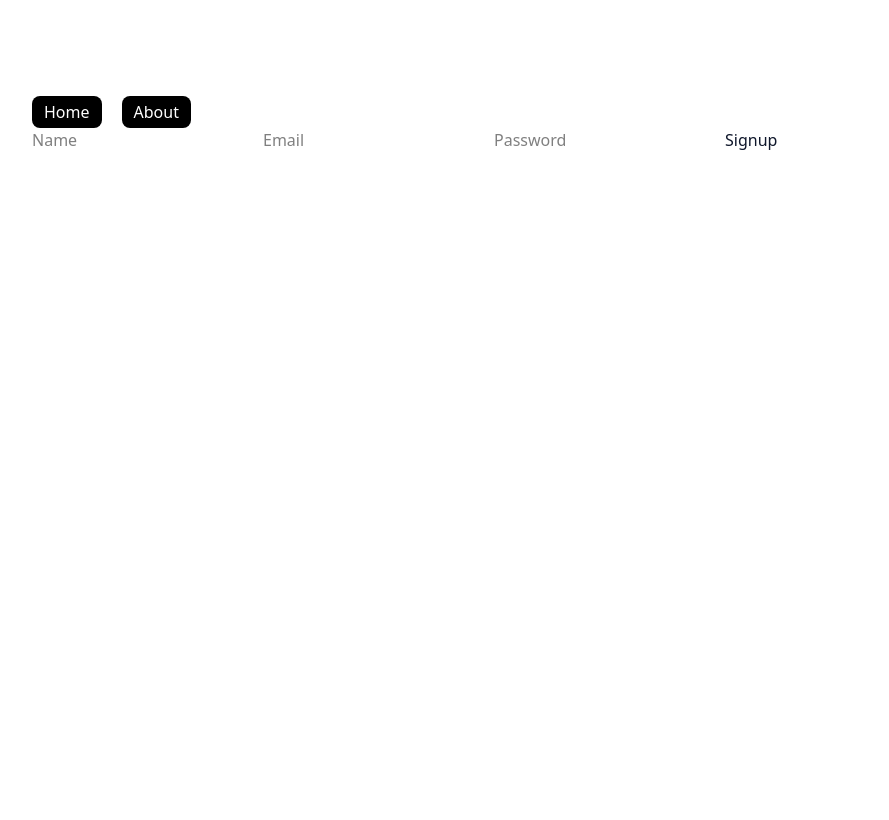
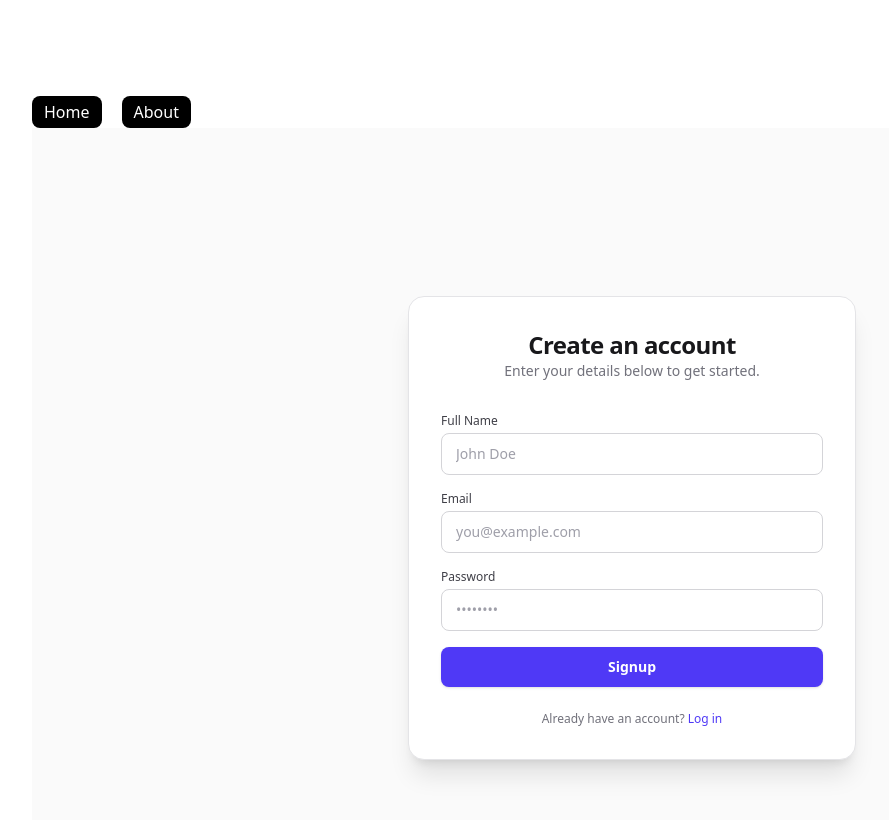
Before and after one commit to saiful-aj18/nextjs-style-tailwind-practice, a Next.js app: page /signup in a window 1280 px wide. Shown: the top 820 px of the page, without its empty margins (8-897 px from the left). Built offline with nearby package versions, Linux system fonts and the light colour scheme.

Commit message:
UI added

```diff
--- a/app/login/page.jsx
+++ b/app/login/page.jsx
@@ -1,58 +1,103 @@
 'use client'
 
-import { useRouter } from "next/navigation.js"
+import { useRouter } from "next/navigation"
 import { useState } from "react"
+import Link from "next/link"
 
 const LoginPage = () => {
   const router = useRouter();
 
   const [email, setEmail] = useState('');
   const [password, setPassword] = useState('');
+  const [isLoading, setIsLoading] = useState(false);
 
-  const handleSubmit = async e => {
+  const handleSubmit = async (e) => {
     e.preventDefault();
+    setIsLoading(true);
 
-    // Send Login request
+    try {
       const response = await fetch('/api/auth/login', {
         method: 'POST',
         headers: {
           'content-type': 'application/json'
         },
-      body: JSON.stringify({
-        email,
-        password
-      })
-    })
+        body: JSON.stringify({ email, password })
+      });
 
       const data = await response.json();
 
       alert(data.message);
 
-    if(response.ok) {
-      router.push('/dashboard')
+      if (response.ok) {
+        router.push('/dashboard');
       }
+    } catch (error) {
+      console.error('Login error:', error);
+      alert('An unexpected error occurred.');
+    } finally {
+      setIsLoading(false);
     }
-
+  };
 
   return (
-    <form onSubmit={handleSubmit}>
+    <div className="flex min-h-screen items-center justify-center bg-zinc-50 px-4 dark:bg-zinc-950">
+      <div className="w-full max-w-md rounded-2xl border border-zinc-200 bg-white p-8 shadow-xl dark:border-zinc-800 dark:bg-zinc-900">
+        <div className="mb-8 text-center">
+          <h1 className="text-2xl font-bold tracking-tight text-zinc-900 dark:text-zinc-50">
+            Welcome back
+          </h1>
+          <p className="text-sm text-zinc-500 dark:text-zinc-400">
+            Please enter your details to sign in.
+          </p>
+        </div>
+
+        <form onSubmit={handleSubmit} className="space-y-4">
+          <div>
+            <label className="mb-1 block text-xs font-medium text-zinc-700 dark:text-zinc-300">
+              Email
+            </label>
             <input
               type="email"
-        placeholder="Email"
+              required
+              placeholder="you@example.com"
+              value={email}
               onChange={e => setEmail(e.target.value)}
+              className="w-full rounded-lg border border-zinc-300 px-3.5 py-2.5 text-sm text-zinc-900 placeholder-zinc-400 focus:border-indigo-500 focus:outline-none focus:ring-2 focus:ring-indigo-500/20 dark:border-zinc-700 dark:bg-zinc-800 dark:text-zinc-100 dark:placeholder-zinc-500"
             />
+          </div>
 
+          <div>
+            <label className="mb-1 block text-xs font-medium text-zinc-700 dark:text-zinc-300">
+              Password
+            </label>
             <input
               type="password"
-        placeholder="Password"
+              required
+              placeholder="••••••••"
+              value={password}
               onChange={e => setPassword(e.target.value)}
+              className="w-full rounded-lg border border-zinc-300 px-3.5 py-2.5 text-sm text-zinc-900 placeholder-zinc-400 focus:border-indigo-500 focus:outline-none focus:ring-2 focus:ring-indigo-500/20 dark:border-zinc-700 dark:bg-zinc-800 dark:text-zinc-100 dark:placeholder-zinc-500"
             />
+          </div>
 
-      <button type="submit">
-        Login
+          <button
+            type="submit"
+            disabled={isLoading}
+            className="w-full rounded-lg bg-indigo-600 px-4 py-2.5 text-sm font-semibold text-white shadow-sm hover:bg-indigo-500 focus:outline-none focus:ring-2 focus:ring-indigo-500/20 active:bg-indigo-700 disabled:opacity-50 transition-colors"
+          >
+            {isLoading ? 'Signing in...' : 'Login'}
           </button>
         </form>
-  )
-}
+
+        <p className="mt-6 text-center text-xs text-zinc-500 dark:text-zinc-400">
+          Don't have an account?{' '}
+          <Link href="/signup" className="font-medium text-indigo-600 hover:underline dark:text-indigo-400">
+            Sign up
+          </Link>
+        </p>
+      </div>
+    </div>
+  );
+};
 
 export default LoginPage;
--- a/app/signup/page.jsx
+++ b/app/signup/page.jsx
@@ -1,7 +1,8 @@
 'use client'
 
-import { useRouter } from "next/navigation.js"
+import { useRouter } from "next/navigation"
 import { useState } from "react"
+import Link from "next/link"
 
 const SignupPage = () => {
   const router = useRouter();
@@ -10,61 +11,110 @@ const SignupPage = () => {
     name: '',
     email: '',
     password: ''
-  })
+  });
+  const [isLoading, setIsLoading] = useState(false);
 
-  const handleSubmit = async e => {
+  const handleSubmit = async (e) => {
     e.preventDefault();
+    setIsLoading(true);
 
-    // Send Signup request
+    try {
       const response = await fetch('/api/auth/signup', {
         method: 'POST',
         headers: {
           'content-type': 'application/json'
         },
         body: JSON.stringify(form)
-    })
+      });
 
       const data = await response.json();
 
       alert(data.message);
 
-    if(response.ok) {
-      router.push('/login')
+      if (response.ok) {
+        router.push('/dashboard');
       }
+    } catch (error) {
+      console.error('Signup error:', error);
+      alert('An unexpected error occurred.');
+    } finally {
+      setIsLoading(false);
     }
-
+  };
 
   return (
-    <form onSubmit={handleSubmit}>
+    <div className="flex min-h-screen items-center justify-center bg-zinc-50 px-4 dark:bg-zinc-950">
+      <div className="w-full max-w-md rounded-2xl border border-zinc-200 bg-white p-8 shadow-xl dark:border-zinc-800 dark:bg-zinc-900">
+        <div className="mb-8 text-center">
+          <h1 className="text-2xl font-bold tracking-tight text-zinc-900 dark:text-zinc-50">
+            Create an account
+          </h1>
+          <p className="text-sm text-zinc-500 dark:text-zinc-400">
+            Enter your details below to get started.
+          </p>
+        </div>
+
+        <form onSubmit={handleSubmit} className="space-y-4">
+          <div>
+            <label className="mb-1 block text-xs font-medium text-zinc-700 dark:text-zinc-300">
+              Full Name
+            </label>
             <input
               type="text"
-        placeholder="Name"
-        onChange={e => setForm(
-          { ...form, name: e.target.value }
-        )}
+              required
+              placeholder="John Doe"
+              value={form.name}
+              onChange={e => setForm({ ...form, name: e.target.value })}
+              className="w-full rounded-lg border border-zinc-300 px-3.5 py-2.5 text-sm text-zinc-900 placeholder-zinc-400 focus:border-indigo-500 focus:outline-none focus:ring-2 focus:ring-indigo-500/20 dark:border-zinc-700 dark:bg-zinc-800 dark:text-zinc-100 dark:placeholder-zinc-500"
             />
+          </div>
 
+          <div>
+            <label className="mb-1 block text-xs font-medium text-zinc-700 dark:text-zinc-300">
+              Email
+            </label>
             <input
               type="email"
-        placeholder="Email"
-        onChange={e => setForm(
-          { ...form, email: e.target.value }
-        )}
+              required
+              placeholder="you@example.com"
+              value={form.email}
+              onChange={e => setForm({ ...form, email: e.target.value })}
+              className="w-full rounded-lg border border-zinc-300 px-3.5 py-2.5 text-sm text-zinc-900 placeholder-zinc-400 focus:border-indigo-500 focus:outline-none focus:ring-2 focus:ring-indigo-500/20 dark:border-zinc-700 dark:bg-zinc-800 dark:text-zinc-100 dark:placeholder-zinc-500"
             />
+          </div>
 
+          <div>
+            <label className="mb-1 block text-xs font-medium text-zinc-700 dark:text-zinc-300">
+              Password
+            </label>
             <input
               type="password"
-        placeholder="Password"
-        onChange={e => setForm(
-          { ...form, password: e.target.value }
-        )}
+              required
+              placeholder="••••••••"
+              value={form.password}
+              onChange={e => setForm({ ...form, password: e.target.value })}
+              className="w-full rounded-lg border border-zinc-300 px-3.5 py-2.5 text-sm text-zinc-900 placeholder-zinc-400 focus:border-indigo-500 focus:outline-none focus:ring-2 focus:ring-indigo-500/20 dark:border-zinc-700 dark:bg-zinc-800 dark:text-zinc-100 dark:placeholder-zinc-500"
             />
+          </div>
 
-      <button type="submit">
-        Signup
+          <button
+            type="submit"
+            disabled={isLoading}
+            className="w-full rounded-lg bg-indigo-600 px-4 py-2.5 text-sm font-semibold text-white shadow-sm hover:bg-indigo-500 focus:outline-none focus:ring-2 focus:ring-indigo-500/20 active:bg-indigo-700 disabled:opacity-50 transition-colors"
+          >
+            {isLoading ? 'Creating account...' : 'Signup'}
           </button>
         </form>
-  )
-}
+
+        <p className="mt-6 text-center text-xs text-zinc-500 dark:text-zinc-400">
+          Already have an account?{' '}
+          <Link href="/login" className="font-medium text-indigo-600 hover:underline dark:text-indigo-400">
+            Log in
+          </Link>
+        </p>
+      </div>
+    </div>
+  );
+};
 
 export default SignupPage;
```
Lines whose indentation alone changed are shown as unchanged.
